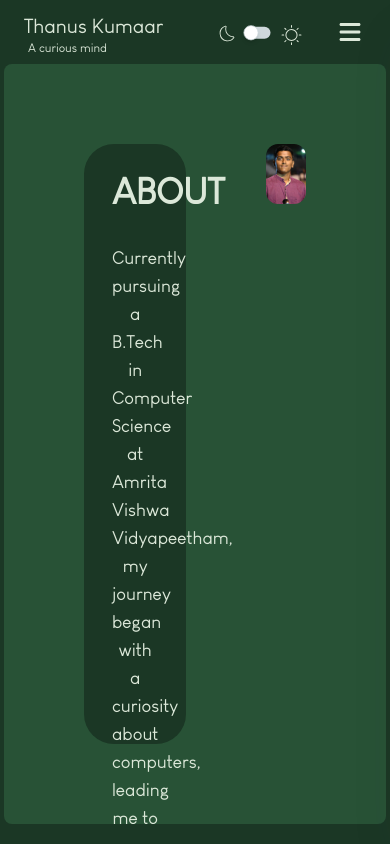
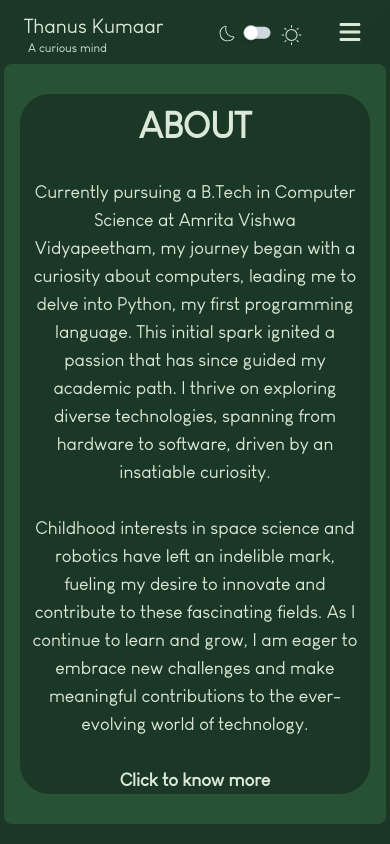
Before and after one commit to Thanus-Kumaar/Portfolio, a Next.js app: page /about in a window 390 px wide. Built offline with nearby package versions, Linux system fonts and the light colour scheme.

Commit message:
About page made responsive

```diff
--- a/src/app/about/page.js
+++ b/src/app/about/page.js
@@ -53,19 +53,19 @@ export default function About() {
       <Navbar />
       <Cursor />
       <div className="flex-1 w-[98%] rounded-lg mb-5 bg-secondary-dark dark:bg-secondary-light mx-auto align-middle overflow-scroll noScrollBar">
-        <div className="w-full h-full p-20 flex flex-row gap-20 justify-center">
-          <div className="w-[800px] h-full rounded-xl text-black card3D">
+        <div className="w-full min-h-full lg:h-full p-4 lg:p-20 flex flex-col lg:flex-row gap-20 justify-center">
+          <div className="w-full lg:w-[800px] h-[700px] lg:h-full rounded-xl text-black card3D">
             <div className="card3DInner">
-              <div className="p-7 dark:bg-primary-light flex flex-col bg-primary-dark dark:text-primary-dark text-secondary-light cardFront">
+              <div className="p-3 lg:p-7 dark:bg-primary-light flex flex-col bg-primary-dark dark:text-primary-dark text-secondary-light cardFront">
                 <div className="text-4xl font-bold">OTHER INTREST</div>
-                <div className="mt-8 flex-1 flex flex-row flex-wrap gap-8 gap-y-8 justify-center">
+                <div className="mt-8 flex-1 flex flex-row flex-wrap gap-4 lg:gap-8 gap-y-8 justify-center">
                   {others.map((item, index) => (
-                    <div key={index} className="h-[120px] w-[220px] flex flex-col gap-2 bg-secondary-dark dark:bg-secondary-light rounded-lg">
-                      <div className="flex flex-row h-[50px] w-full px-2 text-left justify-center">
-                        <div className="w-[30px]">
+                    <div key={index} className="h-[160px] lg:h-[120px] w-[150px] lg:w-[220px] flex flex-col gap-2 bg-secondary-dark dark:bg-secondary-light rounded-lg">
+                      <div className="flex flex-row h-[40px] lg:h-[50px] w-full px-2 text-left justify-center">
+                        <div className="w-[15px] lg:w-[30px]">
                           {item.icon}
                         </div>
-                        <div className="text-2xl font-bold ml-3 w-fit mt-2">{item.name}</div>
+                        <div className="text-lg lg:text-2xl font-bold ml-3 w-fit mt-2">{item.name}</div>
                       </div>
                       <div className="px-2">
                         {item.desc}
@@ -74,7 +74,7 @@ export default function About() {
                   ))}
                 </div>
               </div>
-              <div className="p-7 dark:bg-primary-light bg-primary-dark dark:text-primary-dark text-secondary-light cardBack">
+              <div className="p-3 lg:p-7 dark:bg-primary-light bg-primary-dark dark:text-primary-dark text-secondary-light cardBack">
                 <div className="text-4xl font-bold">ABOUT</div>
                 <div className="mt-8 text-lg">
                   Currently pursuing a B.Tech in Computer Science at Amrita
@@ -91,10 +91,11 @@ export default function About() {
                   meaningful contributions to the ever-evolving world of
                   technology.
                 </div>
+                <div className="block text-lg mt-7 font-bold lg:hidden">Click to know more</div>
               </div>
             </div>
           </div>
-          <div>
+          <div className="hidden lg:block">
             <Image
               width={310}
               height={500}
```
